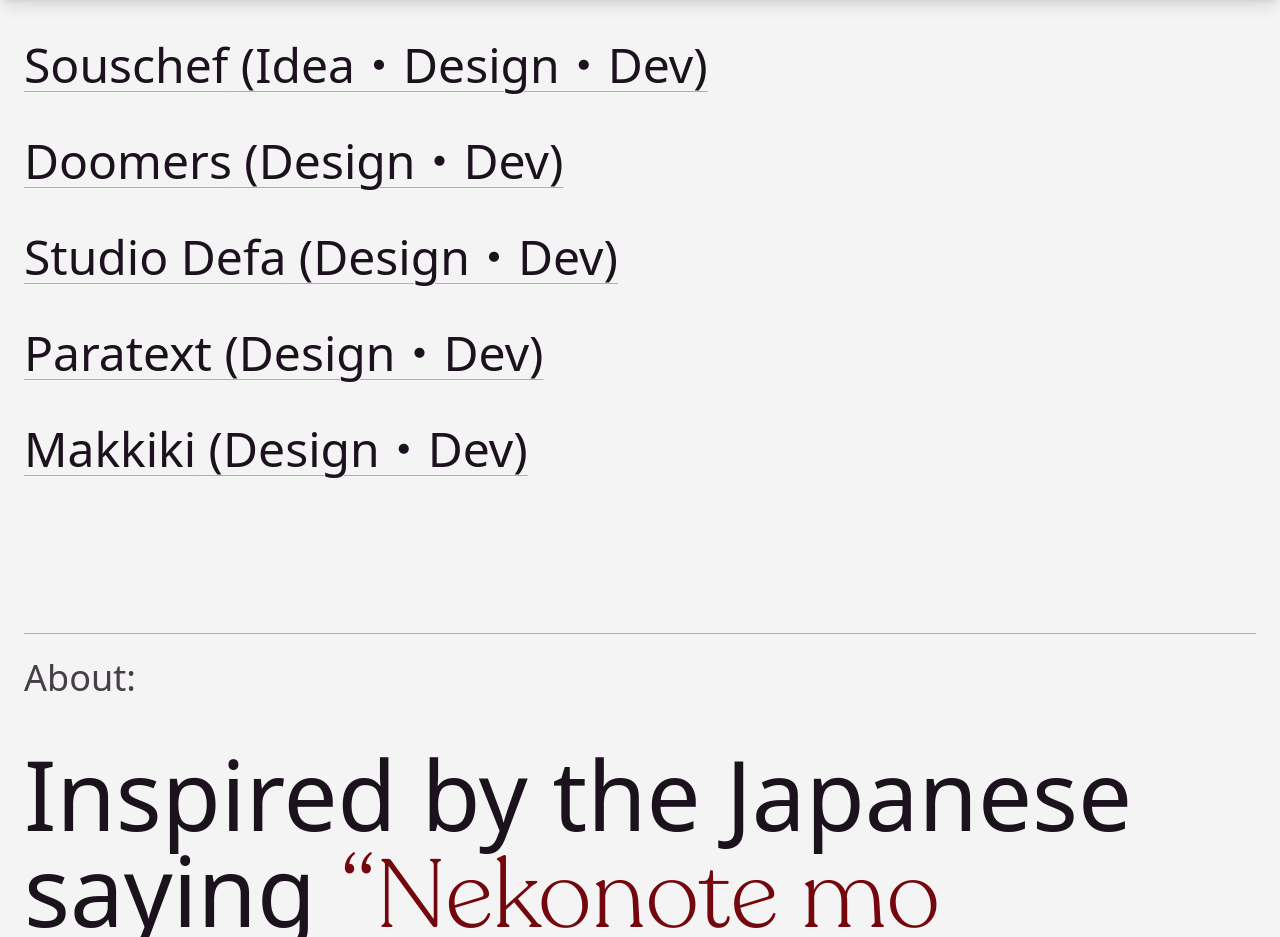
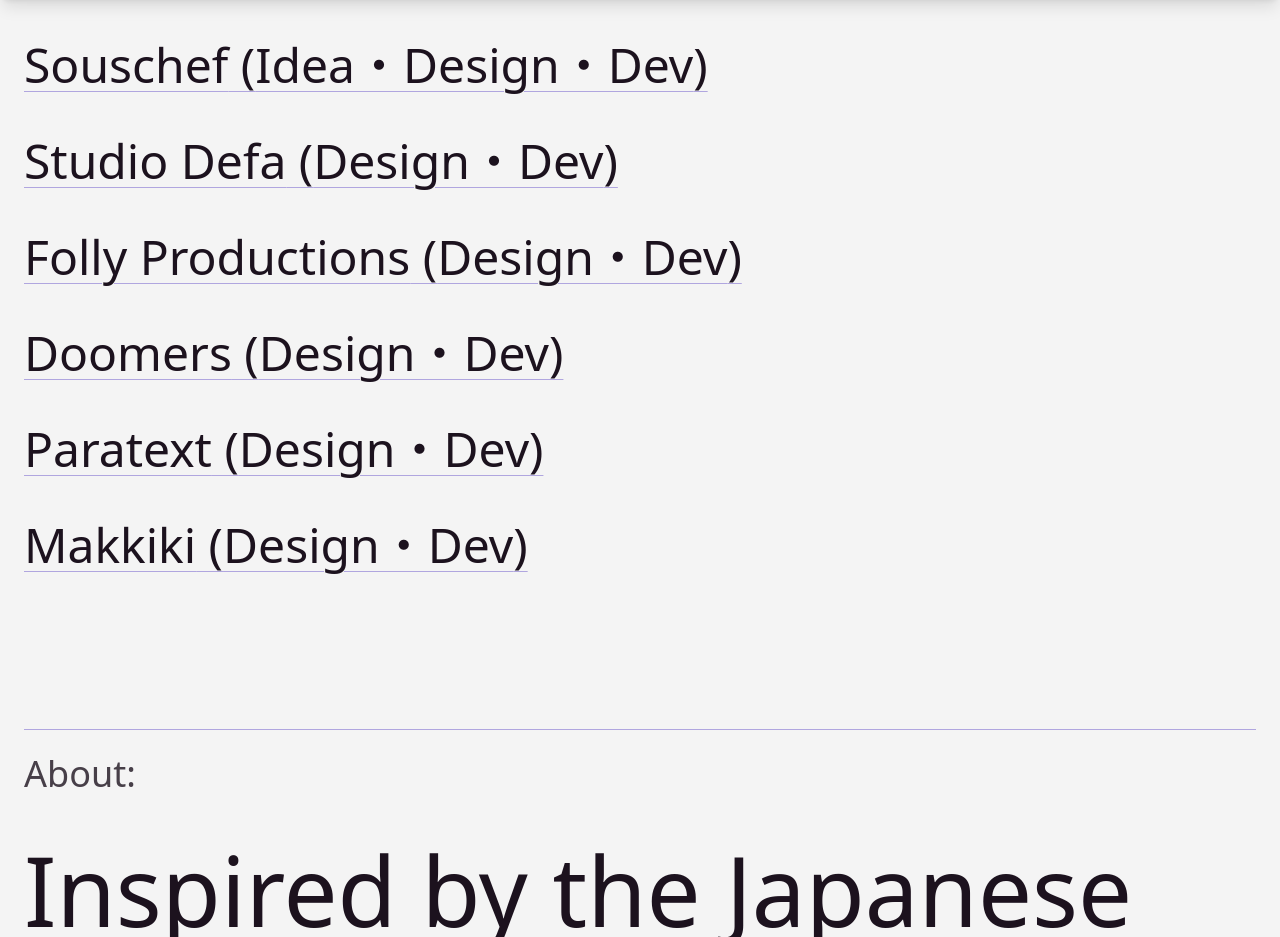
Before and after one commit to arisa-s/nekonote-homepage, a Next.js app: page / in a window 1280 px wide. Shown: the part 800-1737 px from the top of the page. Built offline with nearby package versions, Linux system fonts and the light colour scheme.

Commit message:
add folly

```diff
--- a/components/homepage/WorkSection.tsx
+++ b/components/homepage/WorkSection.tsx
@@ -8,15 +8,21 @@ export const WorkSection = () => {
         role="Idea・Design・Dev"
       />
       <WorkItem
+        title="Studio Defa"
+        // image="/images/work/studioDefaLogo.png"
+        href="https://www.studiodefa.com/"
+        role="Design・Dev"
+      />
+      <WorkItem
+        title="Folly Productions"
+        // image="/images/work/souschefLogo.png"
+        href="https://www.follyproductions.com/"
+        role="Design・Dev"
+      />
+      <WorkItem
         title="Doomers"
         // image="/images/work/doomersLogo.png"
         href="https://www.doomerslondon.com/"
-        role="Design・Dev"
-      />
-      <WorkItem
-        title="Studio Defa"
-        // image="/images/work/studioDefaLogo.png"
-        href="https://www.studiodefa.com/"
         role="Design・Dev"
       />
       <WorkItem
```
